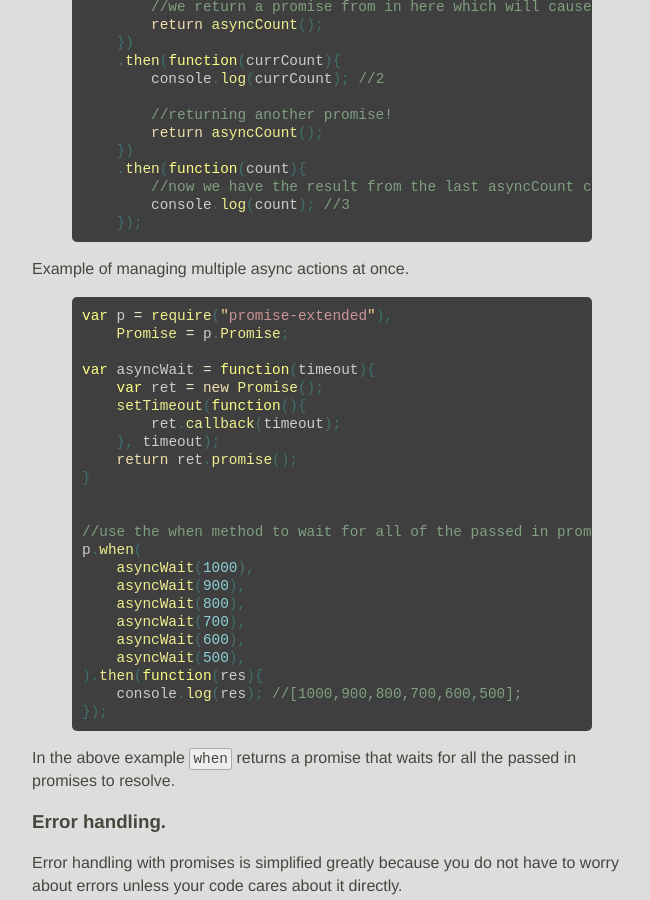
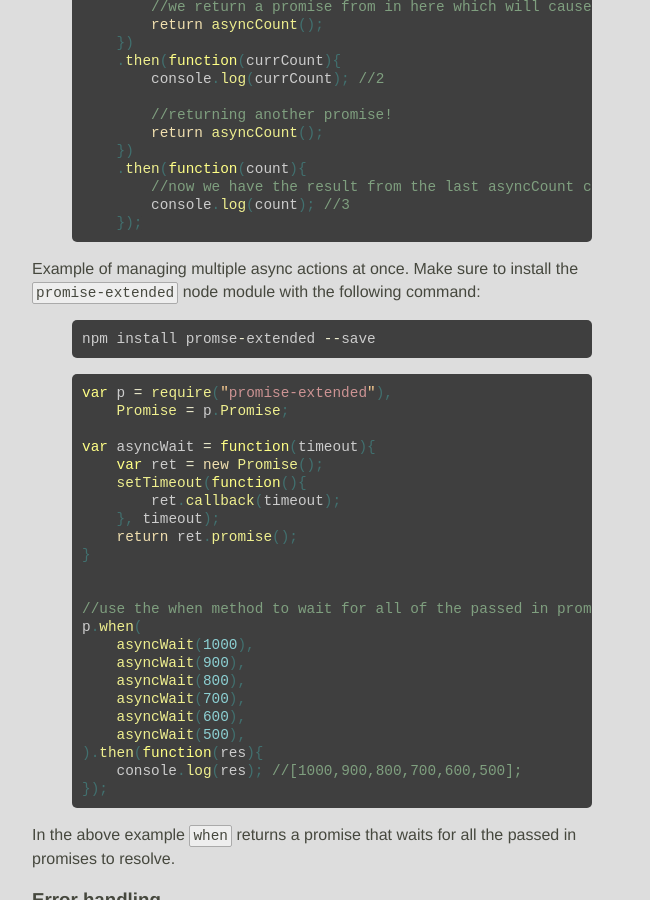
Before and after one commit to JavaScriptKC/workshop, a Jekyll site: the page built from _posts/2012-11-5-async.md, in a window 1280 px wide and 900 px high, scrolled down 4429 px. Shown: the whole window, without its empty margins (308-958 px from the left). Built offline with Jekyll 4.4.1, drawn with Linux system fonts in a browser that asks for light colours; nearby versions of some CDN libraries; some web fonts are replaced; comment, search, counter and statistics services are not loaded.

Commit message:
forgot to add npm install for promises

```diff
--- a/_posts/2012-11-5-async.md
+++ b/_posts/2012-11-5-async.md
@@ -214,7 +214,11 @@ asyncCount()
 
 {% endhighlight %}
 
-Example of managing multiple async actions at once.
+Example of managing multiple async actions at once. Make sure to install the `promise-extended` node module with the following command:
+
+{% highlight javascript %}
+npm install promse-extended --save
+{% endhighlight %}
 
 {% highlight javascript %}
 var p = require("promise-extended"),
```
